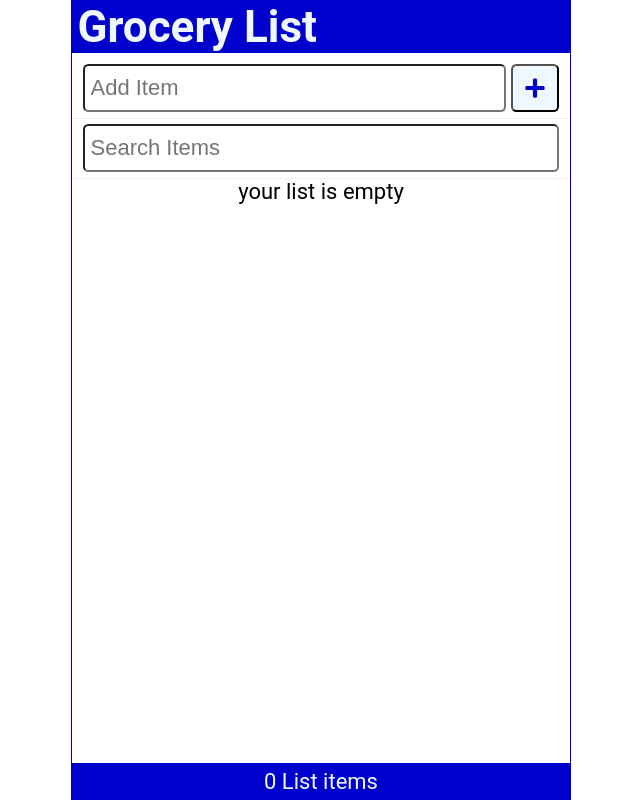
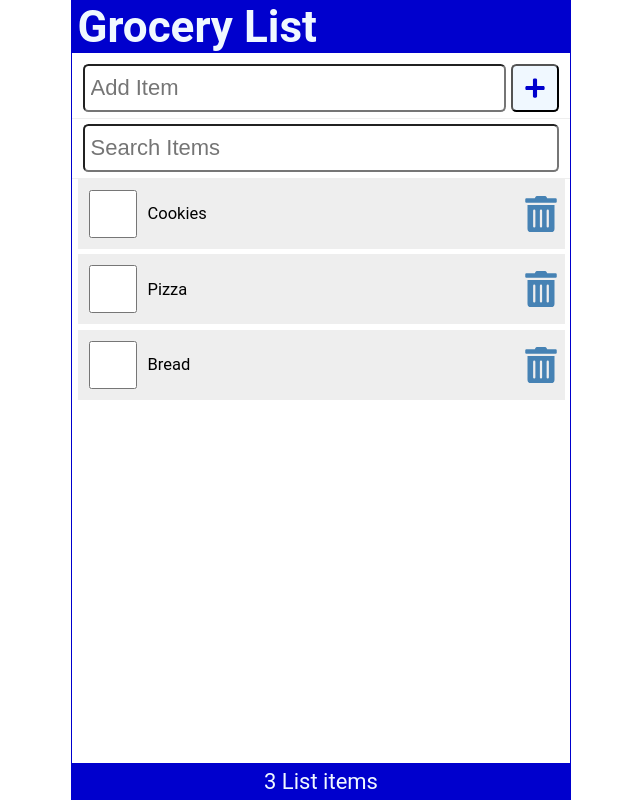
Before and after one commit to kahramanahmettaner/learn-react, a React (Create React App) app: page / in a window 1280 px wide. Shown: the whole page, without its empty margins (319-959 px from the left). Built offline with nearby package versions, Linux system fonts and the light colour scheme; data requests are answered from the project's data file; the HTML template or start-up script is replaced by a standard one.

Commit message:
Fetch API Data

```diff
--- a/src/App.js
+++ b/src/App.js
@@ -6,15 +6,38 @@
 import { useState, useEffect } from 'react';
 
 function App() {
-  const [items, setItems] = useState(JSON.parse(localStorage.getItem
-    ('shopping-list')) || []);
+  // to run the json server: npx json-server -p 3500 -w data/db.json
+  const API_URL = "http://localhost:3500/items";
 
+  const [items, setItems] = useState([]);
   const [newItem, setNewItem] = useState('');
   const [search, setSearch] = useState('');
+  const [fetchError, setFetchError] = useState(null);
+  const [isLoading, setIsLoading] = useState(true);
 
+  // on load
+  // async does not work with useEffect: useEffect(async()=> {...})
   useEffect(() => {
-    localStorage.setItem('shopping-list', JSON.stringify(items));
-  }, [items])
+
+    const fetchItems = async () => {
+      try {
+        const response = await fetch(API_URL);
+        if (!response.ok) throw Error('Did not receive expected data');
+        const listItems = await response.json();
+        setItems(listItems)
+        setFetchError(null);
+      } catch (err) {
+        setFetchError(err.message);
+      } finally {
+        setIsLoading(false);
+      }
+    }
+
+    setTimeout(() => {
+      (async () => await fetchItems())();
+    }, 2000);
+
+  }, [])
 
   const addItem = (item) => {
     const id = items.length ? items[items.length - 1].id + 1 : 1;
@@ -58,6 +81,14 @@
         search={search}
         setSearch={setSearch}
       />
+      <main>
+        {isLoading &&
+          <p style={{color:"blue"}}> Loading Items... </p>
+        }
+        {!isLoading && fetchError &&
+          <p style={{color:"red"}}> {`Error: ${fetchError}`} </p>
+        }
+        {!isLoading && !fetchError &&
           <Content
             items={items.filter( item => (
               item.item.toLowerCase().includes(
@@ -67,6 +98,8 @@
             handleCheck={handleCheck}
             handleDelete={handleDelete}
           />
+        }
+      </main>
       <Footer length={items.length}/>
     </div>
   );
--- a/src/Content.js
+++ b/src/Content.js
@@ -6,13 +6,13 @@
 
 
     return (
-        <main>
+        <>
             {items.length ? (
                 <ItemList items={items} handleCheck={handleCheck} handleDelete={handleDelete}/>
             ) : (
                 <p>your list is empty</p>
             )}
-        </main>
+        </>
   )
 }
 
```
Lines whose indentation alone changed are shown as unchanged.
